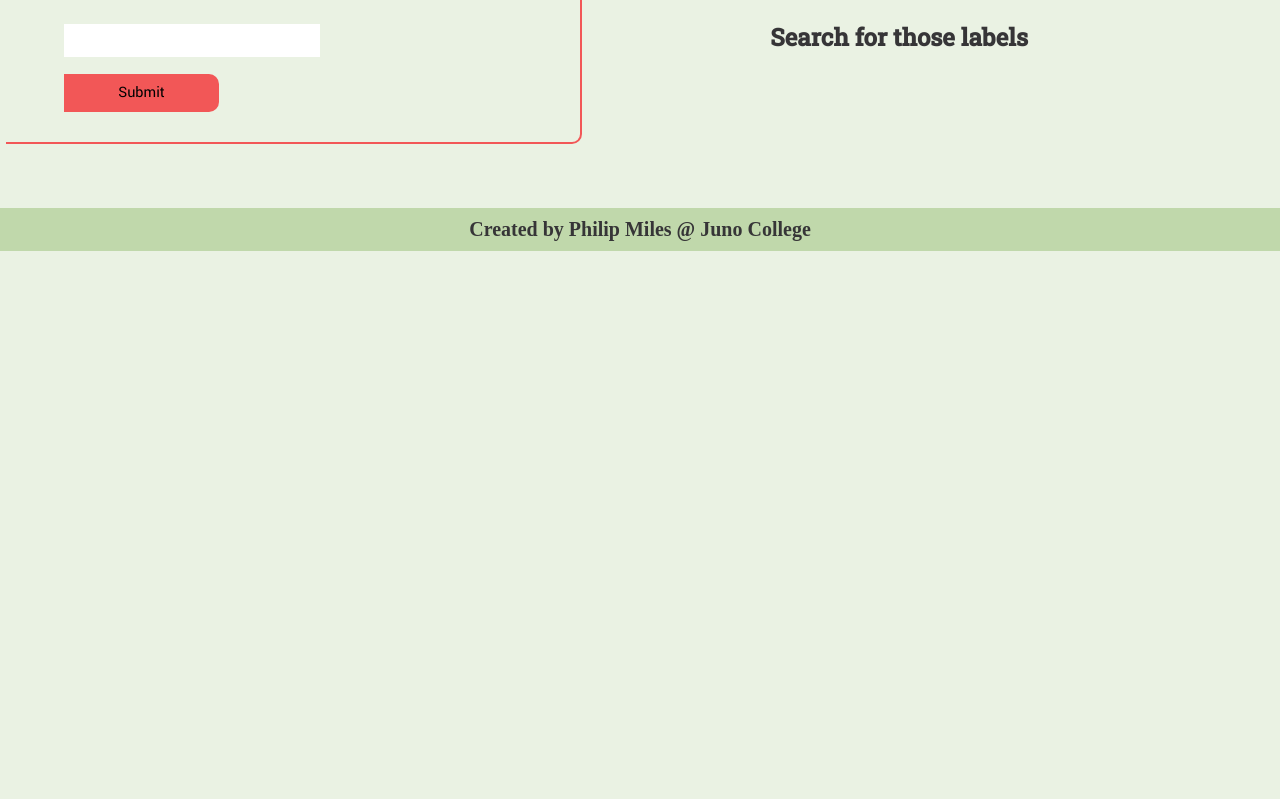
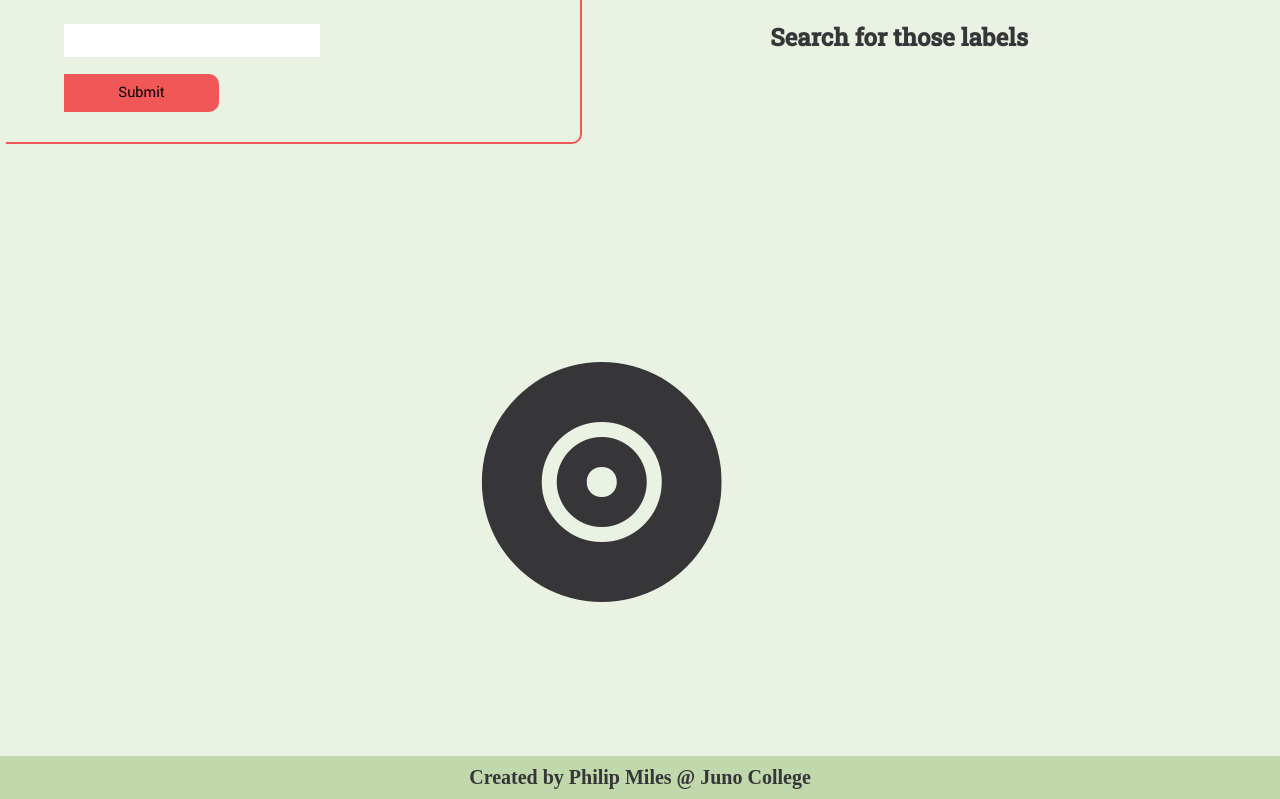
Before and after one commit to pgm87/philip-miles-project3, a React (Create React App) app: page / in a window 1280 px wide. Shown: the part 451-1250 px from the top of the page. Before the commit the page ends 800 px from the top, so only its background shows below. Built offline with nearby package versions, Linux system fonts and the light colour scheme.

Commit message:
added a little animation

```diff
--- a/src/App.css
+++ b/src/App.css
@@ -265,14 +265,6 @@ ul {
   padding: 0;
 }
 
-.fadeIn {
-  opacity: 1;
-}
-
-.fadeOut {
-  opacity: 0;
-}
-
 .wrapper {
   max-width: 1280px;
   width: 90%;
@@ -505,7 +497,7 @@ header h3 {
   padding: 30px 40px;
   position: fixed;
   transform: translate(-50%, -50%);
-  transition: 0.3s;
+  transition: 1s;
   left: 50%;
   top: 50%;
   background-color: #C0D8AB;
@@ -609,17 +601,60 @@ header h3 {
 
 .hidden {
   display: none;
-  transition: 0.3s;
+  transition: 1s;
 }
 
-.blur {
-  filter: blur(5px);
+.labelLoad {
+  padding: 12%;
+  font-size: 12rem;
+  display: flex;
+  flex-direction: row;
+  flex-wrap: wrap;
+  justify-content: center;
+}
+@media (max-width: 480px) {
+  .labelLoad {
+    font-size: 4rem;
+  }
+}
+.labelLoad .largeRecordSpinning {
+  display: flex;
+  flex-direction: row;
+  flex-wrap: wrap;
+  align-items: center;
+  -webkit-animation: 3s infinite ease-in-out bouncing;
+          animation: 3s infinite ease-in-out bouncing;
 }
 
-.labelsHeaderHelp {
-  position: absolute;
+@-webkit-keyframes bouncing {
+  0% {
+    transform: translateX(0%);
+  }
+  33% {
+    transform: translateX(50%);
+  }
+  66% {
+    transform: translateX(-50%);
+  }
+  100% {
+    transform: translateX(0%);
+  }
 }
 
+@keyframes bouncing {
+  0% {
+    transform: translateX(0%);
+  }
+  33% {
+    transform: translateX(50%);
+  }
+  66% {
+    transform: translateX(-50%);
+  }
+  100% {
+    transform: translateX(0%);
+  }
+}
 footer {
   text-align: center;
   background-color: #C0D8AB;
--- a/src/App.scss
+++ b/src/App.scss
@@ -1,7 +1,7 @@
 @use "./partials/setup";
-@use "./partials/transitions";
 @use "./partials/baseStyles";
 @use "./partials/header";
 @use "./partials/formSearch";
 @use "./partials/labelNamesAndReleases";
+@use "./partials/labelLoad";
 @use "./partials/Footer";
--- a/src/DisplayLabels.js
+++ b/src/DisplayLabels.js
@@ -64,9 +64,8 @@ const DisplayLabels = ({ labelName }) => {
                             labelArray.map((label) => {
                                 return (
                                     <div key={label.id} className="labelNameContainer">
-                                        <li className='labelListItem'>{label.name}
-                                            - {label.type === undefined ? <>Type of Label Unavailable</> : label.type}
-                                            - {label.disambiguation === undefined ? <>No more information to display</> : label.disambiguation}</li>
+                                        <li className='labelListItem'>{`${label.name} `}
+                                            /// {label.disambiguation === undefined ? <>No more information to display</> : label.disambiguation}</li>
                                         < button onClick={() => handleClick(label.id)} disabled={seeReleases} >See Releases</button>
                                     </div>
                                     // think about different tags instead of fragments
--- a/src/LabelSearch.js
+++ b/src/LabelSearch.js
@@ -27,7 +27,7 @@ const LabelSearch = () => {
             <section className='formSearch wrapper'>
                 <form action="" onSubmit={handleSubmit}>
                     <label htmlFor="label">Search By Record Label Below</label>
-                    <input id="label" type="text" onChange={(e) => { handleChange(e) }} value={labelSearch} />
+                    <input id="label" type="text" onChange={(e) => { handleChange(e) }} value={labelSearch} required={true} />
                     <button>Submit</button>
                 </form>
                 {/* checks to see what header to display */}
@@ -44,7 +44,9 @@ const LabelSearch = () => {
                         <DisplayLabels labelName={submitLabel} />
                     </section>
 
-                    : null
+                    : <div className='labelLoad wrapper'>
+                        <div className="largeRecordSpinning"><i className="fa-solid fa-record-vinyl" alt="Spinnging Record"></i></div>
+                    </div>
             }
         </>
 
--- /dev/null
+++ b/src/partials/_labelLoad.scss
@@ -0,0 +1,37 @@
+@use "mixins" as *;
+
+.labelLoad {
+    padding: 12%;
+    font-size: 12rem;
+    @include flex(row, wrap);
+    justify-content: center;
+
+    @include mobile {
+        font-size: 4rem;
+    }
+
+    .largeRecordSpinning {
+        @include flex(row, wrap);
+        align-items: center;
+        animation: 3s infinite ease-in-out bouncing;
+
+    }
+}
+
+@keyframes bouncing {
+    0% {
+        transform: translateX(0%);
+    }
+
+    33% {
+        transform: translateX(50%);
+    }
+
+    66% {
+        transform: translateX(-50%);
+    }
+
+    100% {
+        transform: translateX(0%);
+    }
+}
```
Also changed, not shown: src/partials/_labelNamesAndReleases.scss (+2 -10 lines).
